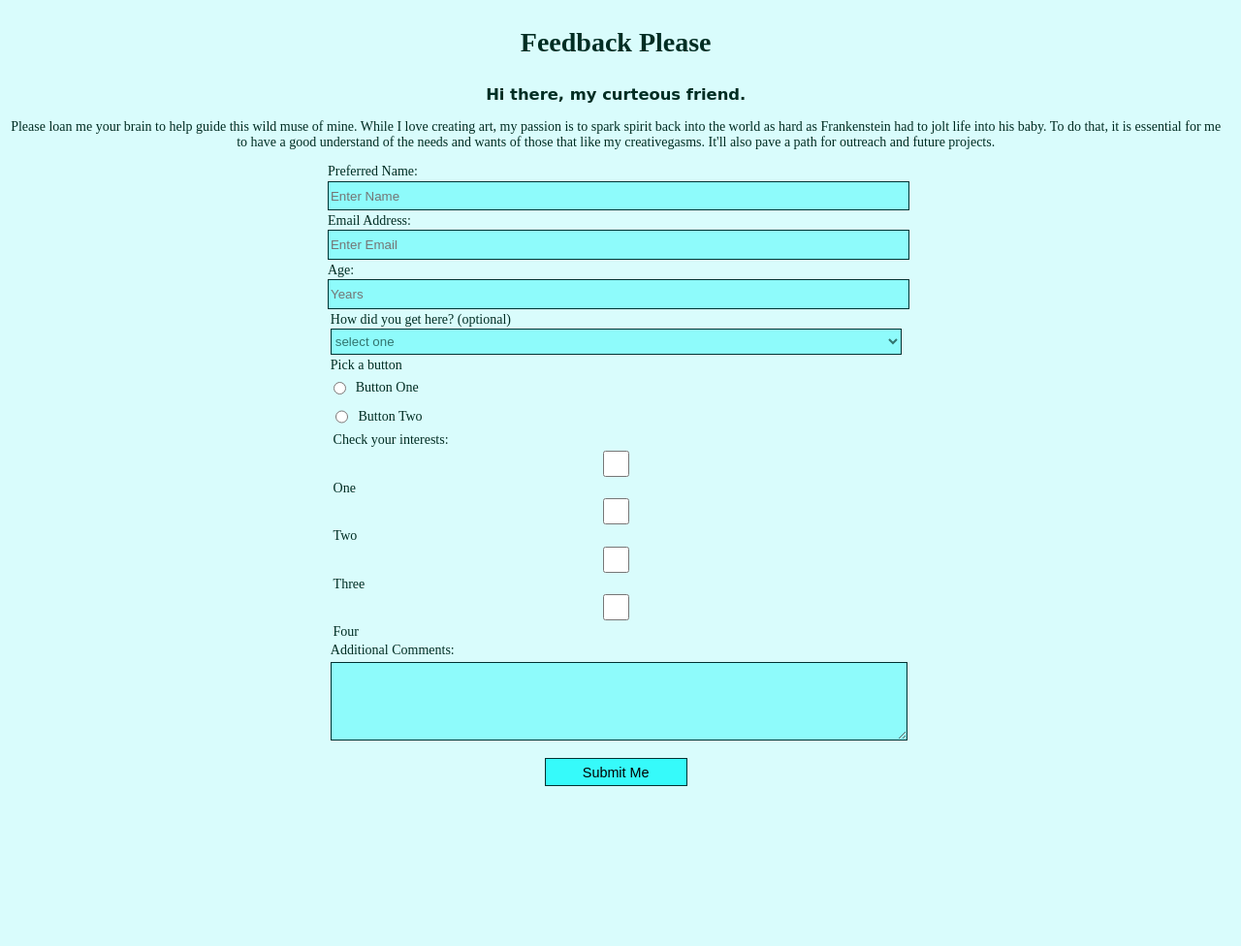
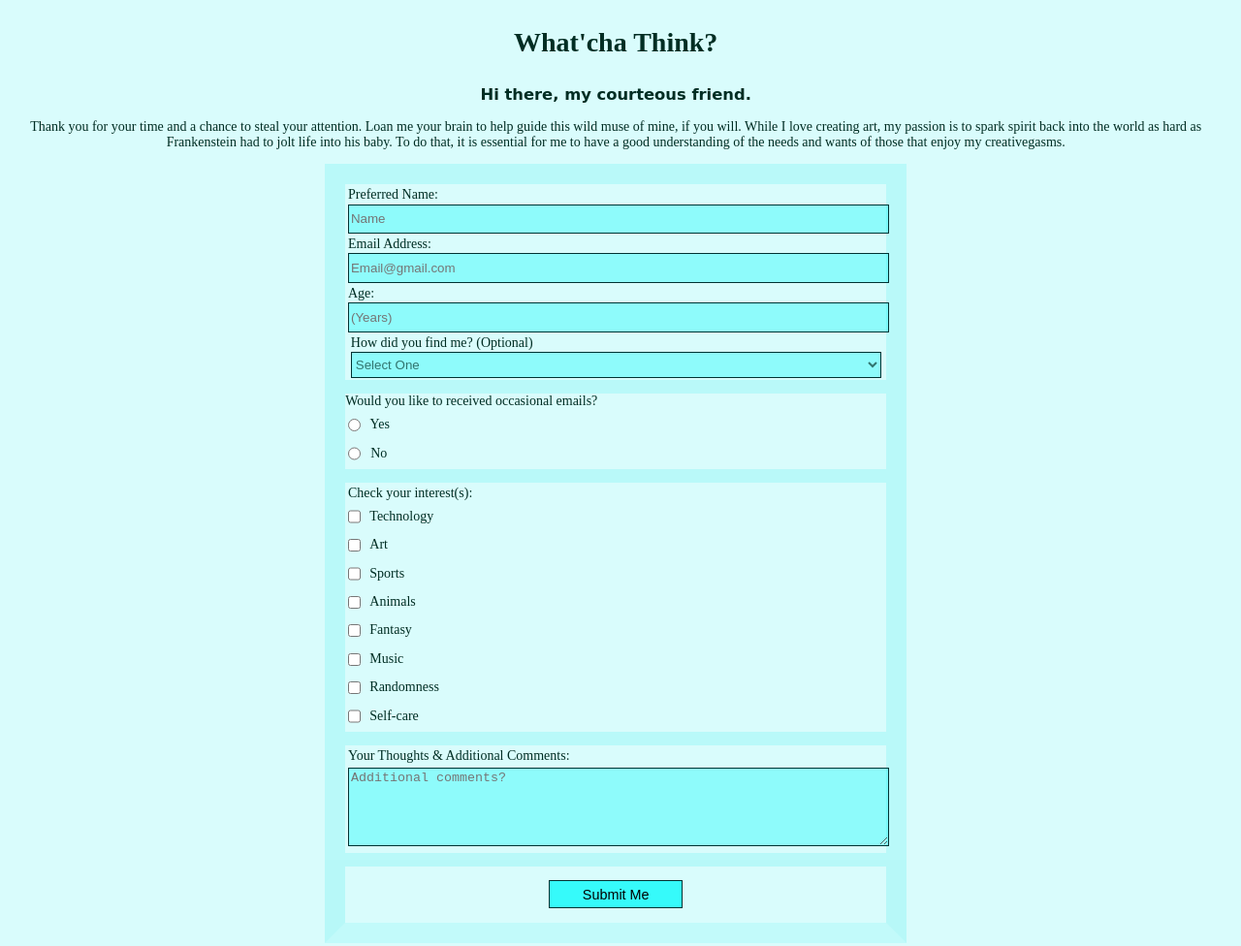
Before and after one commit to OSheaKelli/FCC-Responsive-Web-Design, a plain HTML site: page index.html in a window 1280 px wide. Shown: the top 976 px of the page at 97% size. Before the commit the page ends 882 px from the top, so only its background shows below. Drawn offline with Linux system fonts and the light colour scheme.

Commit message:
Update index.html

```diff
--- a/index.html
+++ b/index.html
@@ -1,77 +1,63 @@
-<!-- This is the basics, but plan to update 8/2/22 -->
-
-
 <!DOCTYPE html>
 <link rel="stylesheet" href="styles.css">
 
 <html>
-
   <head>
-    <h1 id="title"> Feedback Please </h1>
-    <h3 id="greeting"> Hi there, my curteous friend. </h3>
-    <p id="description"> Please loan me your brain to help guide this wild muse of mine. While I love creating art, my passion is to spark spirit back into the world as hard as Frankenstein had to jolt life into his baby. To do that, it is essential for me to have a good understand of the needs and wants of those that like my creativegasms. It'll also pave a path for outreach and future projects.</p>
+    <h1 id=title> What'cha Think? </h1>
   </head>
-
   <body>
-
-    <form id="survey-form">
-
-      <section id="basics">
-        <label id="name-label">Preferred Name: <input type="text" id="name" placeholder="Enter Name" required></label>
-      <label id="email-label">Email Address: <input type="email" id="email" placeholder="Enter Email" required></label>
-      <label id="number-label">Age: <input type="number" id="number" min="18" max="120" placeholder="Years" required>
+    <h3> Hi there, my courteous friend. </h3>
+    <p id="description"> Thank you for your time and a chance to steal your attention. Loan me your brain to help guide this wild muse of mine, if you will. While I love creating art, my passion is to spark spirit back into the world as hard as Frankenstein had to jolt life into his baby. To do that, it is essential for me to have a good understanding of the needs and wants of those that enjoy my creativegasms.</p>
+    <form id="survey-form" action="https://fakeweblink.org">
+      <fieldset>
+        <label id="name-label">Preferred Name: <input type="text" id="name" placeholder="Name" required></label>
+      <label id="email-label">Email Address: <input type="email" id="email" placeholder="Email@gmail.com" required></label>
+      <label id="number-label">Age: <input type="number" id="number" min="18" max="120" placeholder="(Years)" required>
 
       <section id="section2">
-        <label id="select-label"> How did you get here? (optional)
+        <label id="select-label"> How did you find me? (Optional)
         <select id="dropdown">
-          <option>select one</option>
-          <option>Friend or family</option>
-          <option>Coworker or work</option>
-          <option>Social media</option>
-          <option>Search results</option>
-          <option>Other</option>
-          <option>Not Sure</option>
+          <option value=""> Select One</option>
+          <option value="1">Friends or Family</option>
+          <option value="2">Work or Event</option>
+          <option value="3">Social Media</option>
+          <option value="4">Web Search</option>
+          <option value="5">Other</option>
+          <option value="6">Not Sure</option>
           </select>
       </label>
-
-      <label id="group"> Pick a button
-        <label> <input name="group" class="inline" type="radio" id="radio1" value="1"> Button One
-        <label> <input name="group" class="inline" type="radio" id=radio2" value="2"> Button Two </label>
-        </label>
-
-      <label>Check your interests:</label>
-      <label id="checkbox1">
-        <input type="checkbox" value="1">One
-        </label>
-        <label id="checkbox2">
-        <input type="checkbox" value="2">Two
-        </label>
-        <label id="checkbox3">
-        <input type="checkbox" value="3">Three
-        </label>
-        <label id="checkbox4">
-        <input type="checkbox" value="4">Four
-        </label>
+      </fieldset>
+      <fieldset>
+      Would you like to received occasional emails?
+        <label><input name="group" class="inline" type="radio" value="radio1" id="radio1"> Yes</label>
+        <label><input name="group" class="inline" type="radio" value="radio2" id="radio2"> No</label>
+      </fieldset>
+<fieldset>
+      <label>Check your interest(s):</label>
+        <label id="interest1"><input type="checkbox" class="inline" value="1">Technology</label>
+        <label id="interest2"><input type="checkbox" class="inline" value="2">Art</label>
+        <label id="interest3"><input type="checkbox" class="inline" value="3">Sports</label>
+        <label id="interest4"><input type="checkbox" class="inline" value="4">Animals</label>
+        <label id="interest5"><input type="checkbox" class="inline" value="5">Fantasy</label>
+        <label id="interest6"><input type="checkbox" class="inline" value="6">Music</label>
+        <label id="interest7"><input type="checkbox" class="inline" value="7">Randomness</label>
+        <label id="interest8"><input type="checkbox" class="inline" value="8">Self-care</label>
         </section>
-
+      </fieldset>
+      <fieldset>
       <section section="section3">
-      <label id="textarea">Additional Comments: </label>
-      <label>
-        <textarea rows=5 cols=50
-        <input type="textarea" placeholder="additional comments?">
-        </textarea>
-        </label>
+      <label id="textarea">Your Thoughts & Additional Comments: </label>
+      <label><textarea rows=5 cols=50<input type="textarea" placeholder="Additional comments?"></textarea></label>
         </section>
-
-        <p></p>
-
-
-        <label id="submitty">
+        </fieldset><fieldset>
+        <label id="submit me">
           <input class="btn" type="submit" id="submit" href="" value="Submit Me">
-        </label>
-
+        </label></fieldset>
+      </fieldset>
     </form>
-
+    <figure>
+      <img src="https://thumbs.dreamstime.com/b/thank-you-23591735.jpg" alt="Hand holding a piece of paper saying Thank You.">
+      <figcaption>*Image curteous of <href="dreamstime.com"> Dreamstime.com <em>Thank you!</em></figcaption>
+    </figure>
   </body>
-
   </html>
```
